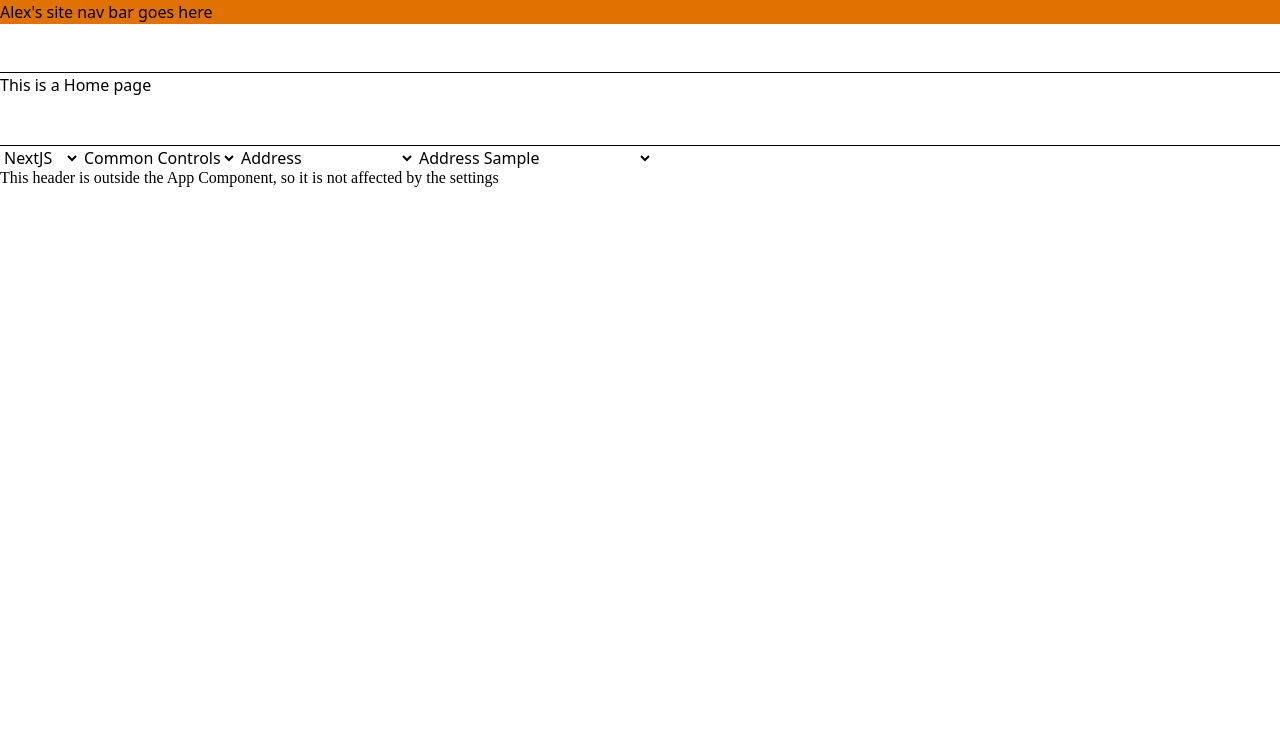
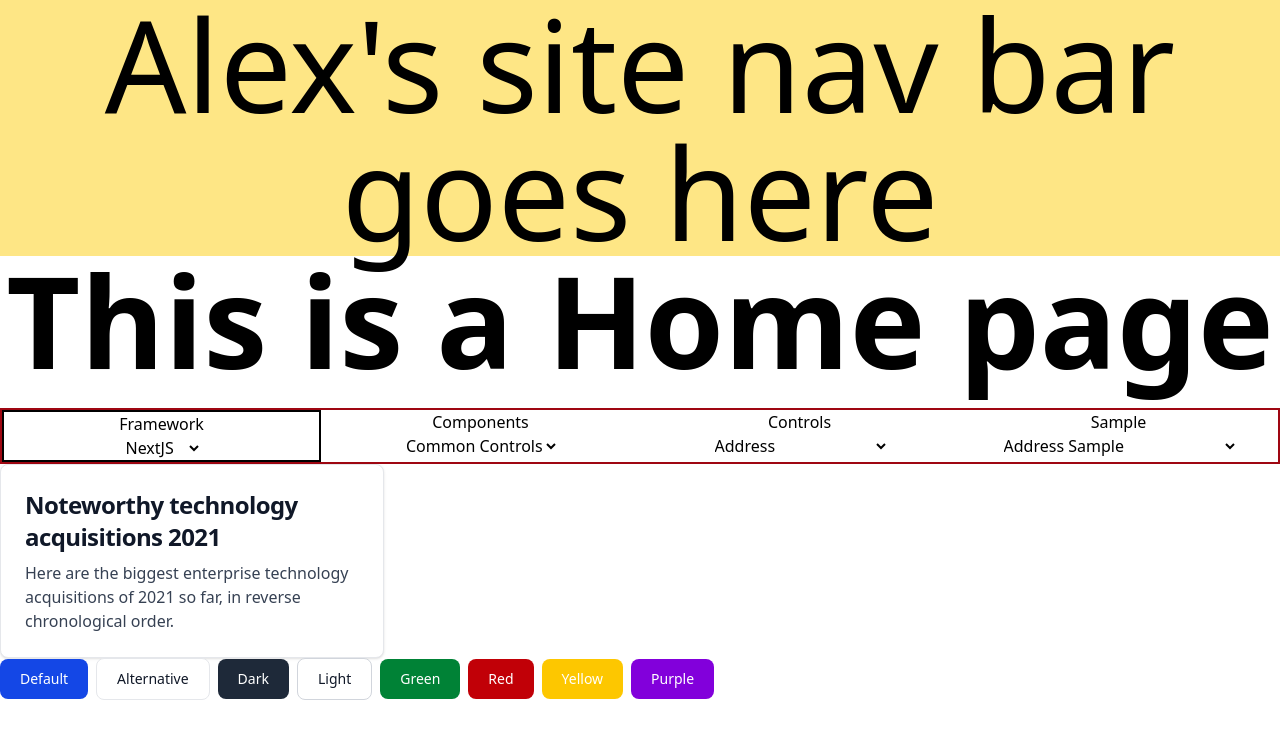
Before and after one commit to tranminhtungagest/angular-experiment, an Angular app: page / in a window 1280 px wide. Shown: the top 738 px of the page. Built offline with nearby package versions, Linux system fonts and the light colour scheme.

Commit message:
removed redundant html and separate css, kept minimal reset css in master css, restructured app.ts into standard form. saved as checkpoint before any further experimentation.

```diff
--- a/src/app/app.ts
+++ b/src/app/app.ts
@@ -10,23 +10,26 @@
   styleUrl: './app.css',
   template: `
     <app-header />
-    <br />
-    <br />
-    <hr />
     <app-home />
     <br />
+    <!-- <hr /> -->
+    <div class="grid grid-cols-4 border-2 border-solid border-red-800">
+      <!-- framework selection goes here -->
+      <div class="text-center border-2 border-solid">
+        <label for="frameworkSelector">Framework</label>
         <br />
-    <hr />
-    <div>
-      <!-- framework selection goes here -->
-      <select name="" id="frameworkSelector">
+        <select name="" id="frameworkSelector" class="border-solid">
           <option value="NextJS">NextJS</option>
           <option value="Angular">Angular</option>
           <option value="React">React</option>
           <option value="Vue">Vue</option>
         </select>
+      </div>
 
       <!-- Components -->
+      <div class="text-center">
+        <label for="componentSelector">Components</label>
+        <br />
         <select name="" id="componentSelector">
           <option value="CommonControls">Common Controls</option>
           <option value="Layout">Layout</option>
@@ -35,8 +38,12 @@
           <option value="Utilities">Utilities</option>
           <option value="Scenarios">Scenarios</option>
         </select>
+      </div>
 
       <!-- Controls -->
+      <div class="text-center">
+        <label for="controlSelector">Controls</label>
+        <br />
         <select name="" id="controlSelector">
           <option value="Address">Address</option>
           <option value="Area">Area</option>
@@ -158,8 +165,12 @@
           <option value="ScenarioEvents">Scenario Events</option>
           <option value="ScenarioViewer">Scenario Viewer</option>
         </select>
+      </div>
 
       <!-- Case / scenario -->
+      <div class="text-center">
+        <label for="sampleSelector">Sample</label>
+        <br />
         <select name="" id="sampleSelector">
           <option value="Address_Sample">Address Sample</option>
           <option value="Area_Sample">Area Sample</option>
@@ -282,6 +293,70 @@
           <option value="ScenarioViewer_Sample">Scenario Viewer Sample</option>
         </select>
       </div>
+    </div>
+
+    <!-- for experimentation -->
+    <a
+      href="#"
+      class="block max-w-sm p-6 bg-white border border-gray-200 rounded-lg shadow-sm hover:bg-gray-100 dark:bg-gray-800 dark:border-gray-700 dark:hover:bg-gray-700"
+    >
+      <h5 class="mb-2 text-2xl font-bold tracking-tight text-gray-900 dark:text-white">
+        Noteworthy technology acquisitions 2021
+      </h5>
+      <p class="font-normal text-gray-700 dark:text-gray-400">
+        Here are the biggest enterprise technology acquisitions of 2021 so far, in reverse
+        chronological order.
+      </p>
+    </a>
+
+    <button
+      type="button"
+      class="text-white bg-blue-700 hover:bg-blue-800 focus:ring-4 focus:ring-blue-300 font-medium rounded-lg text-sm px-5 py-2.5 me-2 mb-2 dark:bg-blue-600 dark:hover:bg-blue-700 focus:outline-none dark:focus:ring-blue-800"
+    >
+      Default
+    </button>
+    <button
+      type="button"
+      class="py-2.5 px-5 me-2 mb-2 text-sm font-medium text-gray-900 focus:outline-none bg-white rounded-lg border border-gray-200 hover:bg-gray-100 hover:text-blue-700 focus:z-10 focus:ring-4 focus:ring-gray-100 dark:focus:ring-gray-700 dark:bg-gray-800 dark:text-gray-400 dark:border-gray-600 dark:hover:text-white dark:hover:bg-gray-700"
+    >
+      Alternative
+    </button>
+    <button
+      type="button"
+      class="text-white bg-gray-800 hover:bg-gray-900 focus:outline-none focus:ring-4 focus:ring-gray-300 font-medium rounded-lg text-sm px-5 py-2.5 me-2 mb-2 dark:bg-gray-800 dark:hover:bg-gray-700 dark:focus:ring-gray-700 dark:border-gray-700"
+    >
+      Dark
+    </button>
+    <button
+      type="button"
+      class="text-gray-900 bg-white border border-gray-300 focus:outline-none hover:bg-gray-100 focus:ring-4 focus:ring-gray-100 font-medium rounded-lg text-sm px-5 py-2.5 me-2 mb-2 dark:bg-gray-800 dark:text-white dark:border-gray-600 dark:hover:bg-gray-700 dark:hover:border-gray-600 dark:focus:ring-gray-700"
+    >
+      Light
+    </button>
+    <button
+      type="button"
+      class="focus:outline-none text-white bg-green-700 hover:bg-green-800 focus:ring-4 focus:ring-green-300 font-medium rounded-lg text-sm px-5 py-2.5 me-2 mb-2 dark:bg-green-600 dark:hover:bg-green-700 dark:focus:ring-green-800"
+    >
+      Green
+    </button>
+    <button
+      type="button"
+      class="focus:outline-none text-white bg-red-700 hover:bg-red-800 focus:ring-4 focus:ring-red-300 font-medium rounded-lg text-sm px-5 py-2.5 me-2 mb-2 dark:bg-red-600 dark:hover:bg-red-700 dark:focus:ring-red-900"
+    >
+      Red
+    </button>
+    <button
+      type="button"
+      class="focus:outline-none text-white bg-yellow-400 hover:bg-yellow-500 focus:ring-4 focus:ring-yellow-300 font-medium rounded-lg text-sm px-5 py-2.5 me-2 mb-2 dark:focus:ring-yellow-900"
+    >
+      Yellow
+    </button>
+    <button
+      type="button"
+      class="focus:outline-none text-white bg-purple-700 hover:bg-purple-800 focus:ring-4 focus:ring-purple-300 font-medium rounded-lg text-sm px-5 py-2.5 mb-2 dark:bg-purple-600 dark:hover:bg-purple-700 dark:focus:ring-purple-900"
+    >
+      Purple
+    </button>
   `,
 })
 export class App {
--- a/src/app/components/header/header.html
+++ b/src/app/components/header/header.html
@@ -1,5 +1 @@
-<header>
-    <nav class="bg-amber-600">
-        {{alex()}}'s site nav bar goes here
-    </nav>
-</header>
+<p class="bg-amber-200 text-center text-9xl">{{ alex() }}'s site nav bar goes here</p>
--- a/src/app/home/home.css
+++ b/src/app/home/home.css
@@ -1,7 +1 @@
 @import "tailwindcss";
-
-/* * {
-  font-size: 30px;
-  color: blue;
-  font-style: italic;
-} */
--- a/src/app/home/home.html
+++ b/src/app/home/home.html
@@ -1 +1 @@
-<h1>This is a Home page</h1>
+<h1 class="text-center font-extrabold text-9xl">This is a Home page</h1>
--- a/src/index.html
+++ b/src/index.html
@@ -9,6 +9,5 @@
   </head>
   <body>
     <app-root></app-root>
-    <h2>This header is outside the App Component, so it is not affected by the settings</h2>
   </body>
 </html>
--- a/src/styles.css
+++ b/src/styles.css
@@ -1,129 +1,11 @@
-/* You can add global styles to this file, and also import other style files */
+/* global reset css to be universally applied across the site */
+* {
+  box-sizing: border-box;
+}
 
-@import "tailwindcss";
-
-/* reset css */
 html,
-body,
-div,
-span,
-applet,
-object,
-iframe,
-h1,
-h2,
-h3,
-h4,
-h5,
-h6,
-p,
-blockquote,
-pre,
-a,
-abbr,
-acronym,
-address,
-big,
-cite,
-code,
-del,
-dfn,
-em,
-img,
-ins,
-kbd,
-q,
-s,
-samp,
-small,
-strike,
-strong,
-sub,
-sup,
-tt,
-var,
-b,
-u,
-i,
-center,
-dl,
-dt,
-dd,
-ol,
-ul,
-li,
-fieldset,
-form,
-label,
-legend,
-table,
-caption,
-tbody,
-tfoot,
-thead,
-tr,
-th,
-td,
-article,
-aside,
-canvas,
-details,
-embed,
-figure,
-figcaption,
-footer,
-header,
-hgroup,
-menu,
-nav,
-output,
-ruby,
-section,
-summary,
-time,
-mark,
-audio,
-video {
+body {
   margin: 0;
   padding: 0;
   border: 0;
-  font-size: 100%;
-  font: inherit;
-  vertical-align: baseline;
 }
-/* HTML5 display-role reset for older browsers */
-article,
-aside,
-details,
-figcaption,
-figure,
-footer,
-header,
-hgroup,
-menu,
-nav,
-section {
-  display: block;
-}
-body {
-  line-height: 1;
-}
-ol,
-ul {
-  list-style: none;
-}
-blockquote,
-q {
-  quotes: none;
-}
-blockquote:before,
-blockquote:after,
-q:before,
-q:after {
-  content: '';
-  content: none;
-}
-table {
-  border-collapse: collapse;
-  border-spacing: 0;
-}
```
Also changed, not shown: src/app/components/header/header.css (+0 -11 lines), 1 other file (tests, documents, lock files or other folders). Lines whose indentation alone changed are shown as unchanged.
